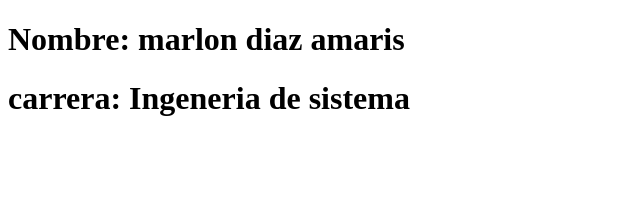
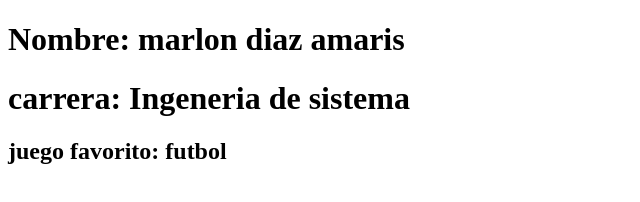
Before and after one commit to marlondiazamaris/pagina_web_miercoles, a plain HTML site: page index.html in a window 1280 px wide. Shown: the whole page, without its empty margins (0-640 px from the left). Drawn offline with Linux system fonts and the light colour scheme.

Commit message:
mi juego favorito futbol

```diff
--- a/index.html
+++ b/index.html
@@ -9,6 +9,6 @@
   <h1>Nombre: marlon diaz amaris</h1>
   <h1>carrera: Ingeneria de sistema</h1>
 
-
+<h2>juego favorito: futbol</h2>
 </body>
 </html>
```
